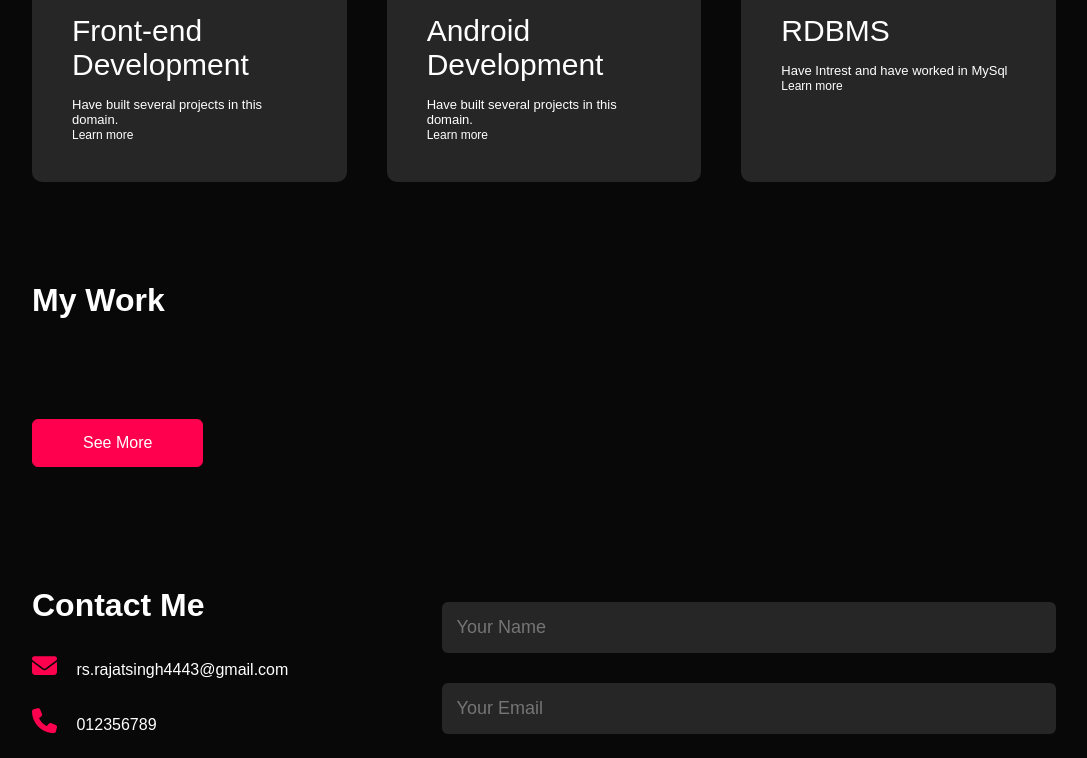
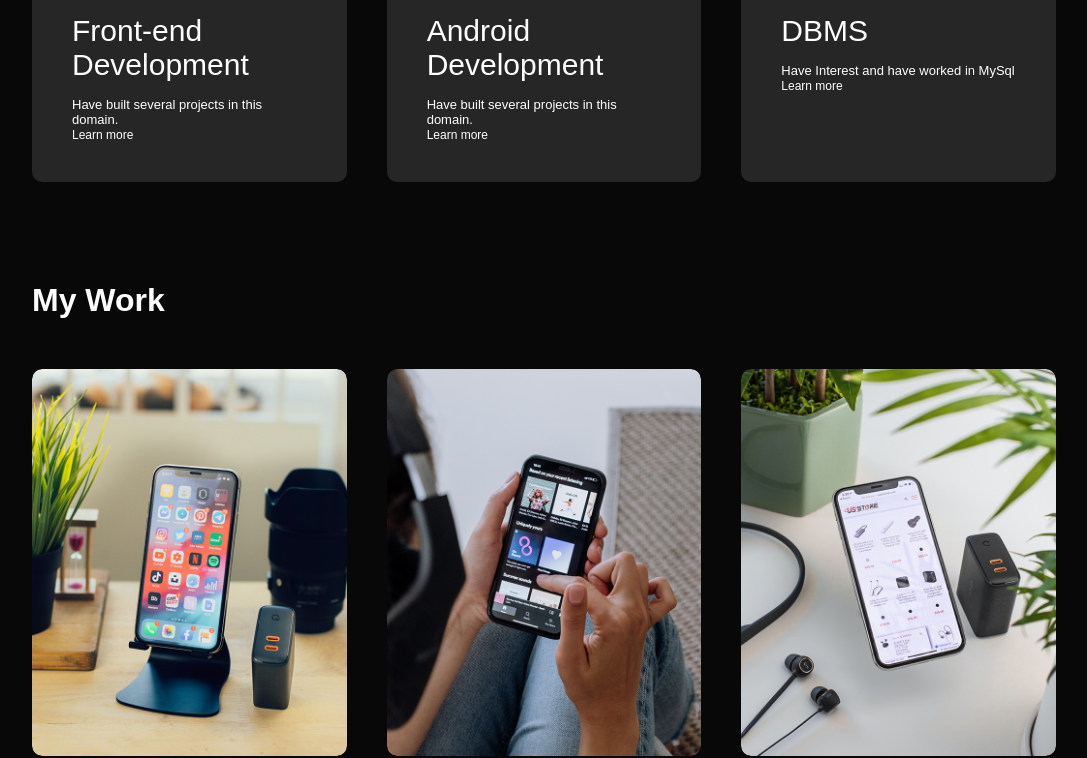
Before and after one commit to RAJAT4443/Personal-Portfolio, a plain HTML site: page index.html in a window 1280 px wide. Shown: the part 1685-2443 px from the top of the page, without its empty margins (96-1183 px from the left). Drawn offline with Linux system fonts and the light colour scheme; files whose address does not match are found by name.

Commit message:
Update index.html

```diff
--- a/index.html
+++ b/index.html
@@ -13,7 +13,7 @@
     <div id="header">
         <div class="container">
             <nav>
-                <img src="images/logofinal1 (1).png"  class="logo">
+                <img src="logofinal1 (1).png"  class="logo">
                 <ul id="sidemenu">
                     <li><a href="#header">Home</a></li>
                     <li><a href="#about">About</a></li>
@@ -35,7 +35,7 @@
         <div class="container">
             <div class="row">
                 <div class="about-col-1">
-                    <img src="images/about-me-img-removebg-preview (1).jpg" alt="">
+                    <img src="about-me-img-removebg-preview (1).jpg" alt="">
                 </div>
                 <div class="about-col-2">
                     <h1 class="subtitle">About Me</h1>
@@ -107,8 +107,8 @@
                 <div>
                     <i class="fa-solid fa-crop-simple"></i>
 
-                    <h2>RDBMS</h2>
-                    <p>Have Intrest and have worked in MySql</p>
+                    <h2>DBMS</h2>
+                    <p>Have Interest and have worked in MySql</p>
                     <a href="#">Learn more</a>
                 </div>
             </div>
@@ -122,7 +122,7 @@
             <h1 class="sub-title">My Work</h1>
             <div class="work-list">
                 <div class="work">
-                    <img src="images/work-1.png" alt="">
+                    <img src="work-1.png" alt="">
                     <div class="layer">
                         <h3>Personal-Portfolio</h3>
                         <p>The portfolio showcases my skills, projects, and achievements, allowing visitors to explore my work and learn more about me.</p>
@@ -130,7 +130,7 @@
                     </div>
                 </div>
                 <div class="work">
-                    <img src="images/work-2.png" alt="">
+                    <img src="work-2.png" alt="">
                     <div class="layer">
                         <h3>Spotify-Clone</h3>
                         <p> The clone allows users to browse and search for songs, create playlists, and play music seamlessly</p>
@@ -138,7 +138,7 @@
                     </div>
                 </div>
                 <div class="work">
-                    <img src="images/work-3.png" alt="">
+                    <img src="work-3.png" alt="">
                     <div class="layer">
                         <h3>FIT-BIT ,gym fitness Website</h3>
                         <p> created a dynamic and responsive gym fitness website from scratch using HTML, CSS,
@@ -169,7 +169,7 @@
                         <a href="www.linkedin.com/in/rajat-singh-12149a216"><i class="fa-brands fa-linkedin"></i></a>
                         <a href="https://github.com/RAJAT4443"><i class="fa-brands fa-github"></i></a>
                     </div>
-                    <a href="images/CV_STUDENT_BIT_TP_BTECH_25015_20_20230729134739.pdf" download class="btn btn2">Download CV</a>
+                    <a href="CV_STUDENT_BIT_TP_BTECH_25015_20_20230729134739.pdf" download class="btn btn2">Download CV</a>
                 </div>
                 <div class="contact-right">
                     <form name="submit-to-google-sheet">
```
